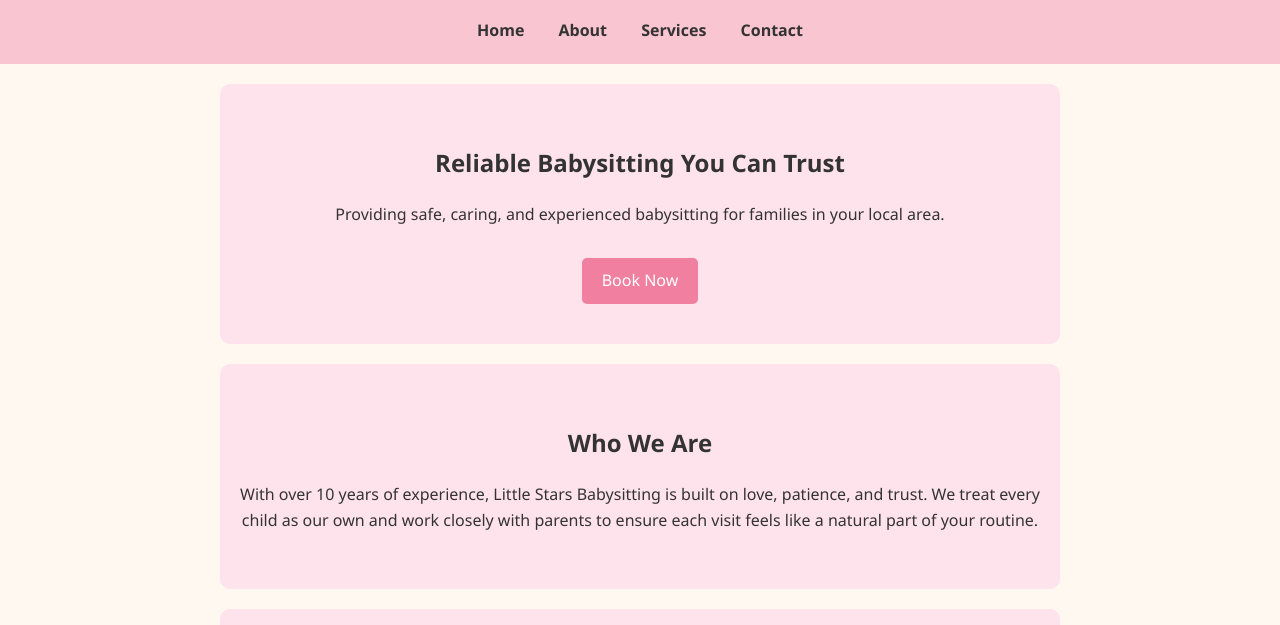
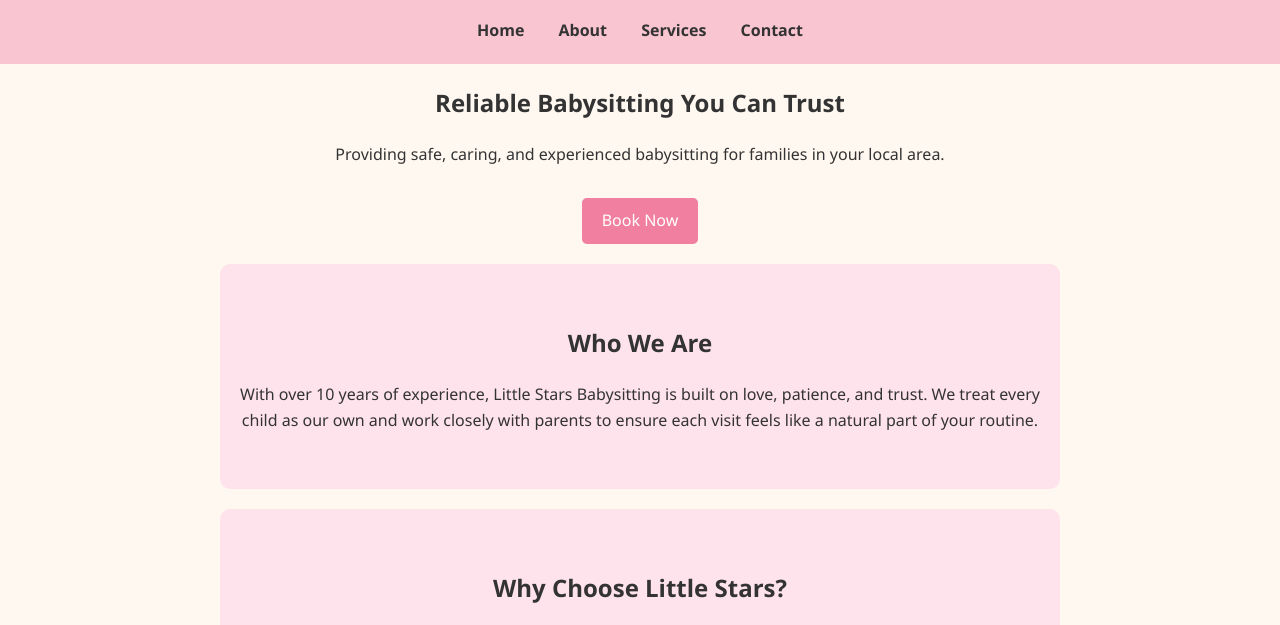
Before and after one commit to GabriellaG12/babysitting-website, a plain HTML site: page index.html in a window 1280 px wide. Shown: the part 96-721 px from the top of the page. Drawn offline with Linux system fonts and the light colour scheme.

Commit message:
pink rectangle

```diff
--- a/style.css
+++ b/style.css
@@ -20,7 +20,7 @@ nav a {
   font-weight: bold;
 }
 
-.hero, .about, .why, .services, .testimonials, .call-to-action {
+.about, .why, .services, .testimonials, .call-to-action {
   background-color: #ffe3ec; /* Light pink rectangle background */
   padding: 40px 20px;
   max-width: 800px;
```
